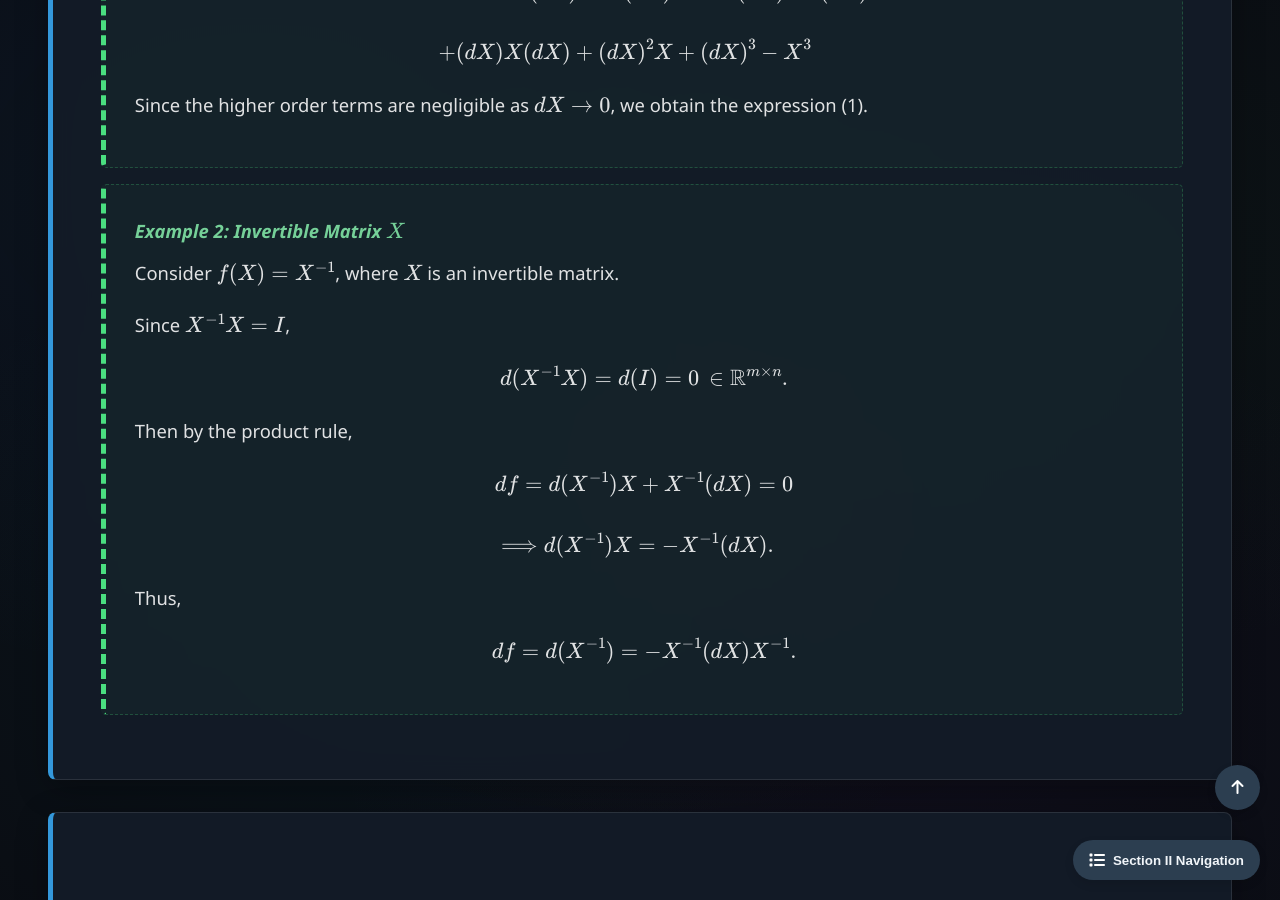
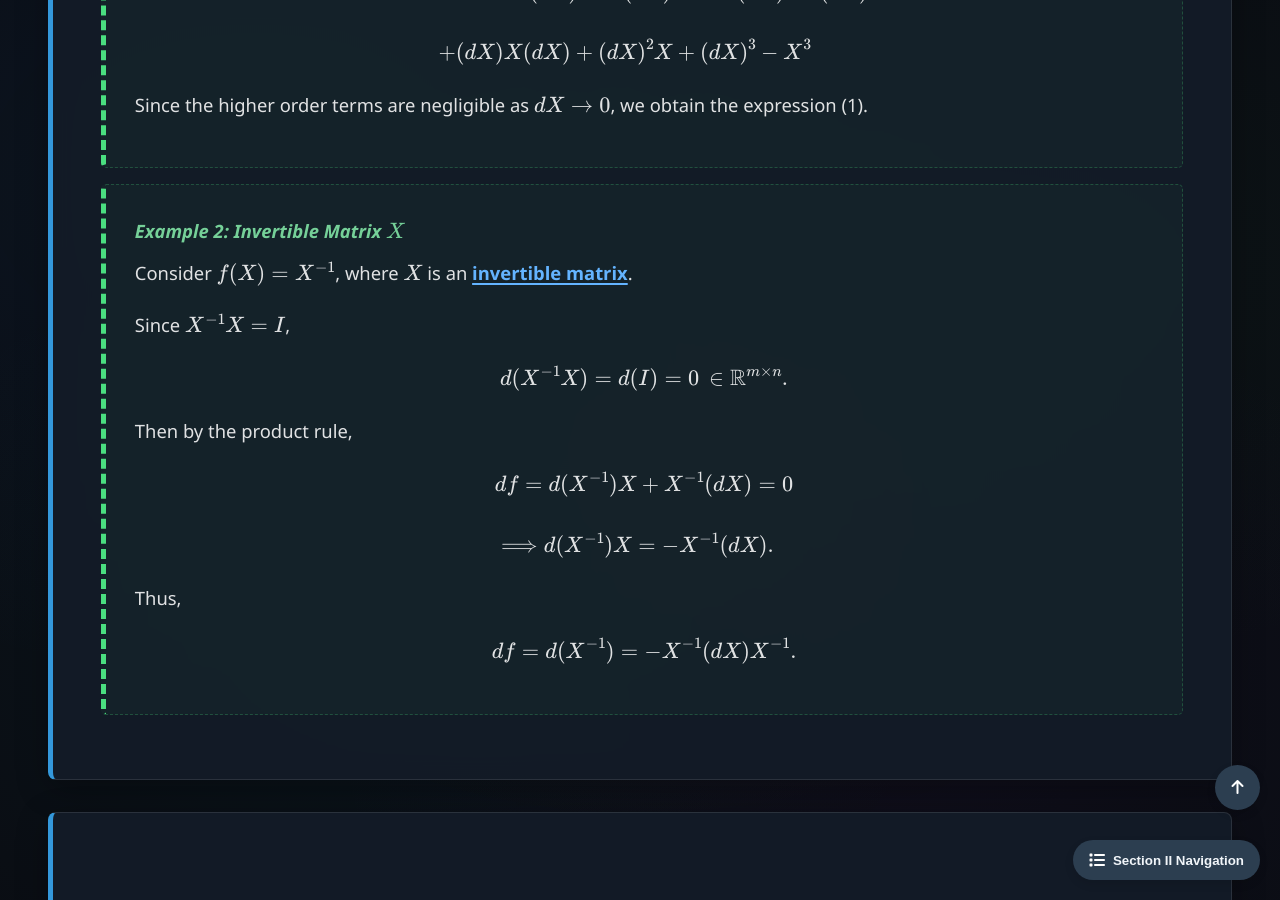
Before and after one commit to Yusukey01/yusukey01.github.io, a Jekyll site: the page built from Mathematics/Calculus/matrix_cal.html, in a window 1280 px wide and 900 px high, scrolled down 1644 px. Built offline with Jekyll 4.4.1, drawn with Linux system fonts in a browser that asks for light colours; part of the change alters nothing that is shown.

Commit message:
added link

```diff
--- a/Mathematics/Calculus/matrix_cal.html
+++ b/Mathematics/Calculus/matrix_cal.html
@@ -72,7 +72,7 @@ uses_python: false
                 <div class="proof">
                     <span class="proof-title">Example 2: Invertible Matrix \(X\)</span>
                     <p>
-                        Consider \(f(X) = X^{-1}\), where \(X\) is an invertible matrix.
+                        Consider \(f(X) = X^{-1}\), where \(X\) is an <a href="../Linear_algebra/matrix_algebra.html#inv"><strong>invertible matrix</strong></a>.
                     </p>
                     <p>
                         Since \(X^{-1}X = I\),
@@ -98,9 +98,9 @@ uses_python: false
                 <h2>Derivative of the LU decomposition matrix</h2>
 
                 <p>
-                    <strong>LU decomposition</strong> is a pillar of numerical linear algebra, factoring a square matrix \(X\) into a lower triangular
-                    matrix \(L\) (with unit diagonal) and an upper triangular matrix \(U\). Understanding the sensitivity of this decomposition to
-                    changes in \(X\) is vital for <strong>stability analysis</strong> in numerical solvers.
+                    <a href="../Linear_algebra/matrix_algebra.html#lu"><strong>LU decomposition</strong></a> is a pillar of numerical linear algebra,
+                    factoring a square matrix \(X\) into a lower triangular matrix \(L\) (with unit diagonal) and an upper triangular matrix \(U\).
+                    Understanding the sensitivity of this decomposition to changes in \(X\) is vital for <strong>stability analysis</strong> in numerical solvers.
                 </p>
 
                 <p>
```
